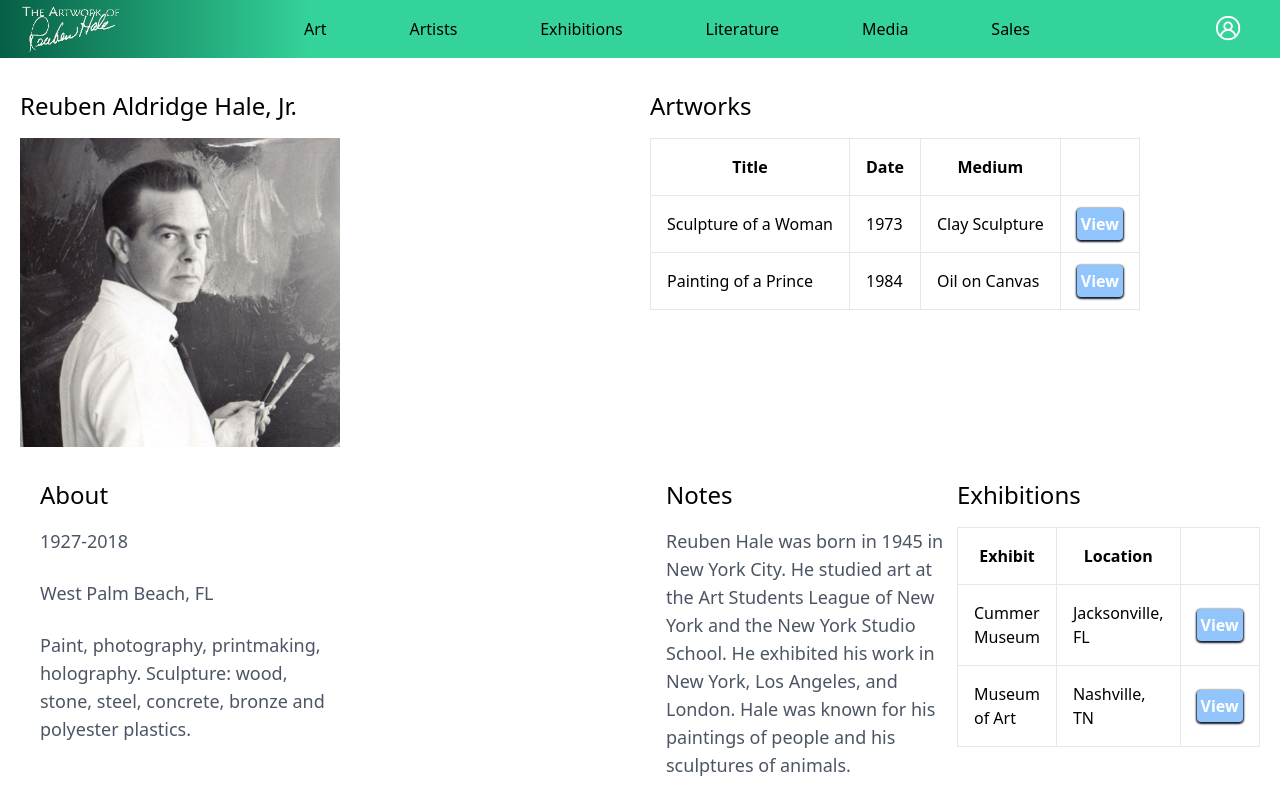
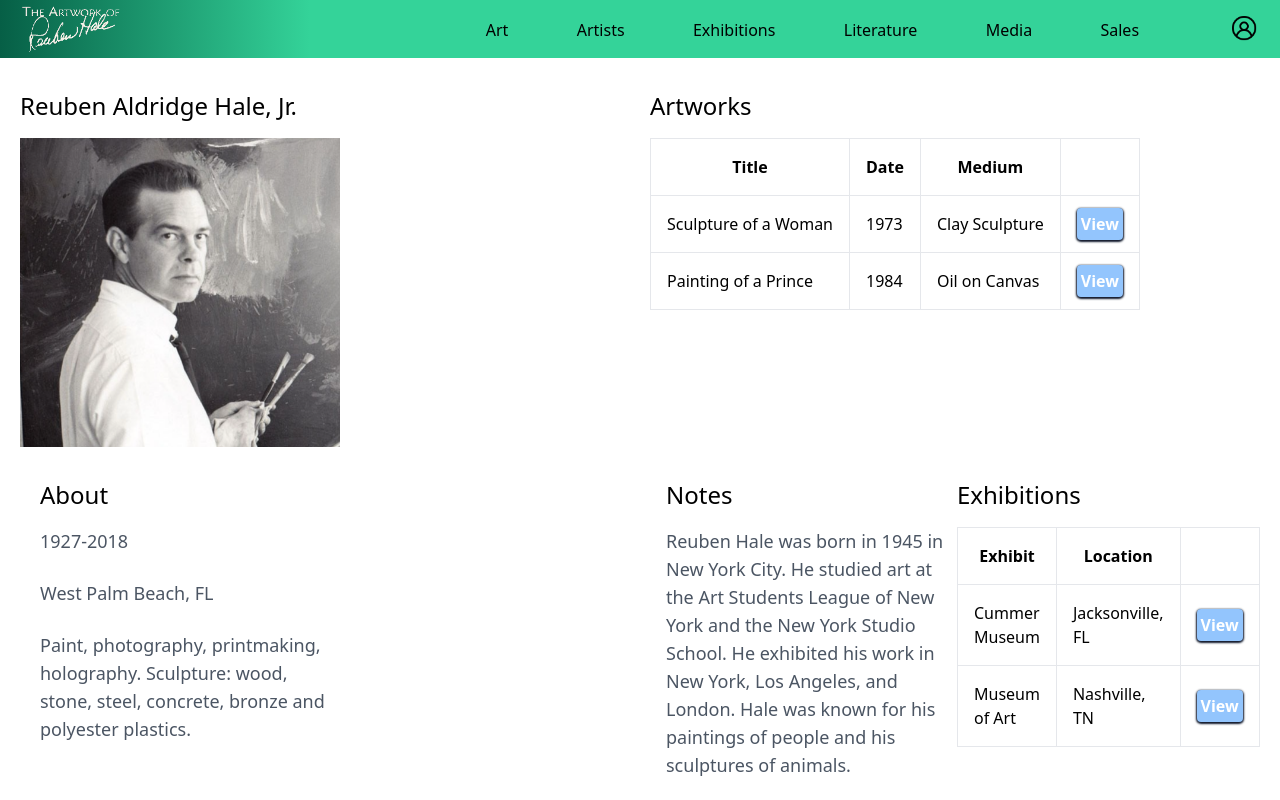
Before and after one commit to WebWarriors-UNF-CIS/rhams-old, a Next.js app: page /artists/1 in a window 1280 px wide. Built offline with nearby package versions, Linux system fonts and the light colour scheme; what remult would draw is missing.

Commit message:
made nav responsive

```diff
--- a/src/app/_components/navbar.tsx
+++ b/src/app/_components/navbar.tsx
@@ -1,23 +1,33 @@
+"use client"
 import Link from 'next/link';
 import Image from 'next/image'
 import logo from '/public/images/temp-logo.png'
-import userico from '/public/images/user-icon-lg-w.png'
-
-function NavLink({ href, inner }: { href: string, inner: string | JSX.Element}) { return (
-    <li>
-        <Link href={href} className='px-5'>
-            <span>{inner}</span>
-        </Link>
-    </li>
-)}
+import userico from '/public/images/user-icon-lg-b.png'
+import { useState } from 'react';
 
 export default function Nav() {
+    const [isExpanded, setExpanded] = useState(false);
+
+    function NavLink({ href, inner }: { href: string, inner: string }) { return (
+        <li className='py-4 pt-[17px] hover:bg-emerald-500'>
+            <Link href={href} className='px-3'>
+                <span onClick={toggleNav}>{inner}</span>
+            </Link>
+        </li>
+    )}
+
+    const toggleNav = () => {
+        var nav = document.getElementById('navigation');
+        nav!.classList.toggle('max-md:block');
+        setExpanded(!isExpanded);
+    };
+
     return (
-        <nav className= "sticky flex top-0 justify-between w-screen items-center px-4 bg-gradient-to-r from-emerald-800 to-[310px] to-emerald-400 text-black">
-            <Link className="p-1 mr-40 flex-shrink-0" href="/">
+        <nav className= "sticky flex top-0 justify-end md:justify-between w-screen items-center px-4 bg-gradient-to-r from-emerald-800 to-[310px] to-emerald-400 text-black">
+            <Link className="p-1 mr-32 grow shrink-0 justify-self-start" href="/">
                 <Image width={100} height={100} src={logo} alt="Temporary Logo"/>
             </Link>
-            <ul id="navigation" className="flex flex-grow justify-between items-center text-l max-sm:absolute max-sm:inset max-sm:hidden">
+            <ul id="navigation" className={`md:flex flex-grow justify-between items-center text-l max-md:bg-emerald-400/75 max-md:top-0 max-md:pt-[58px] max-md:h-screen max-md:absolute max-md:inset max-md:right-0 ${isExpanded ? '' : 'max-md:hidden'}`}>
                 <NavLink href="/art" inner="Art"/>
                 <NavLink href="/artists" inner="Artists"/>
                 <NavLink href="/exhibitions" inner="Exhibitions"/>
@@ -25,12 +35,13 @@ export default function Nav() {
                 <NavLink href="/media" inner="Media"/>
                 <NavLink href="/sales" inner="Sales"/>
             </ul>
-            <Link className="p-1 ml-40 flex-shrink-0" href="/">
+            <Link className="z-10 p-1 ml-[6%] max-md:mr-3 shrink-0" href="/">
                 <Image width={30} height={30} src={userico} alt="User Icon"/>
             </Link>
-            {<button id="nav-toggle" aria-controls="navigation" aria-expanded="false" className='!shadow-none'>
+            <button id="nav-toggle" aria-controls="navigation" aria-expanded={isExpanded} onClick={toggleNav} className='z-10 md:hidden !shadow-none border-y-[0.15rem] rounded-sm w-6 h-4 p-0 border-black'>
                 <span className="sr-only">Menu</span>
-            </button>}
+                <span className="block h-0.5 w-6 rounded-2xl bg-black"></span>
+            </button>
         </nav>
     );
 }
```
